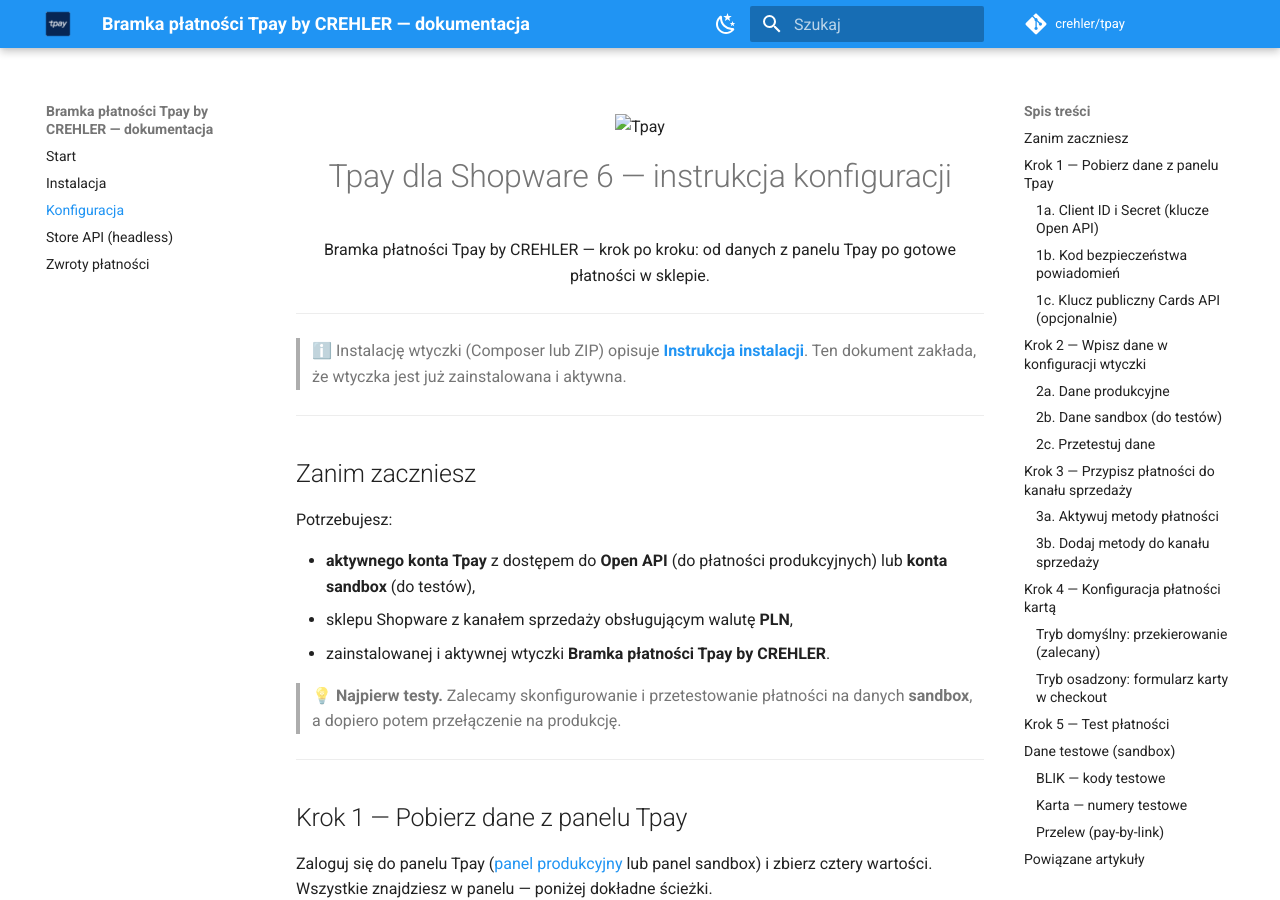
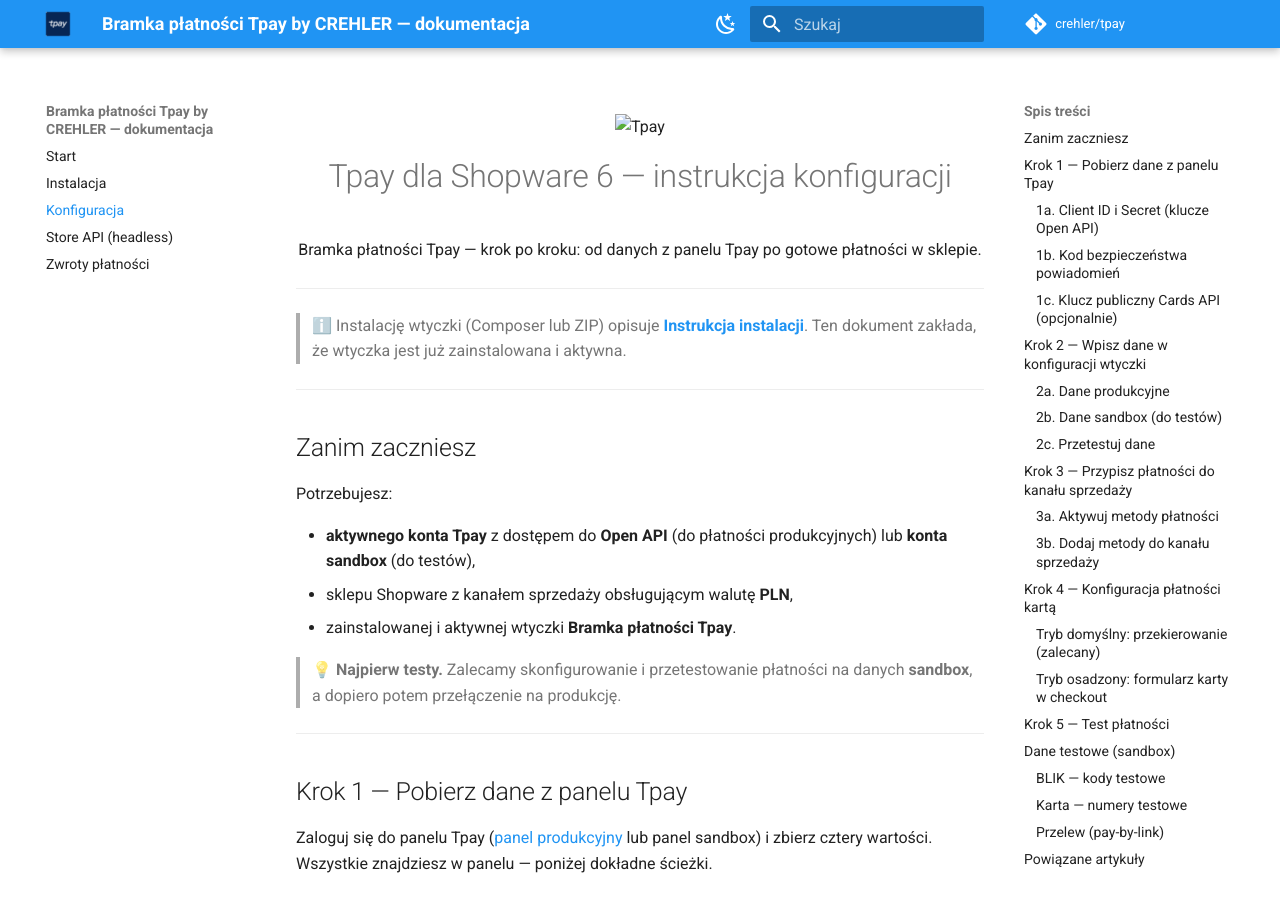
Before and after one commit to crehler/tpay, an MkDocs documentation site: the page built from docs/konfiguracja.md, in a window 1280 px wide and 900 px high. Built offline with MkDocs 1.6.1 and Material for MkDocs 9.7.7, drawn with Linux system fonts in a browser that asks for light colours; comment, search, counter and statistics services are not loaded; some of the changed text lies outside the part shown.

Commit message:
Release 6.2.2
Assisted-by: CREON

X-Mirror-Snapshot: 1

```diff
--- a/docs/konfiguracja.md
+++ b/docs/konfiguracja.md
@@ -4,7 +4,7 @@
 
 <h1 align="center">Tpay dla Shopware 6 — instrukcja konfiguracji</h1>
 
-<p align="center">Bramka płatności Tpay by CREHLER — krok po kroku: od danych z panelu Tpay po gotowe płatności w sklepie.</p>
+<p align="center">Bramka płatności Tpay — krok po kroku: od danych z panelu Tpay po gotowe płatności w sklepie.</p>
 
 ---
 
@@ -18,7 +18,7 @@ Potrzebujesz:
 
 - **aktywnego konta Tpay** z dostępem do **Open API** (do płatności produkcyjnych) lub **konta sandbox** (do testów),
 - sklepu Shopware z kanałem sprzedaży obsługującym walutę **PLN**,
-- zainstalowanej i aktywnej wtyczki **Bramka płatności Tpay by CREHLER**.
+- zainstalowanej i aktywnej wtyczki **Bramka płatności Tpay**.
 
 > 💡 **Najpierw testy.** Zalecamy skonfigurowanie i przetestowanie płatności na danych **sandbox**, a dopiero potem przełączenie na produkcję.
 
@@ -54,9 +54,9 @@ Potrzebny **tylko**, jeśli zamierzasz osadzić formularz karty w checkout (patr
 
 ## Krok 2 — Wpisz dane w konfiguracji wtyczki
 
-W panelu Shopware przejdź do **Rozszerzenia → Moje rozszerzenia**, znajdź **Bramka płatności Tpay by CREHLER** (musi być włączona — przełącznik po lewej) i kliknij **„Skonfiguruj"**.
+W panelu Shopware przejdź do **Rozszerzenia → Moje rozszerzenia**, znajdź **Bramka płatności Tpay** (musi być włączona — przełącznik po lewej) i kliknij **„Skonfiguruj"**.
 
-![Shopware: Rozszerzenia → Moje rozszerzenia — wtyczka Bramka płatności Tpay by CREHLER i przycisk „Skonfiguruj"](images/04-sw-extension-configure.png)
+![Shopware: Rozszerzenia → Moje rozszerzenia — wtyczka Bramka płatności Tpay i przycisk „Skonfiguruj"](images/04-sw-extension-configure.png)
 
 ### 2a. Dane produkcyjne
 
@@ -99,7 +99,7 @@ Aby metody Tpay (BLIK, karta, przelew) były widoczne w checkout, muszą być **
 
 ### 3a. Aktywuj metody płatności
 
-**Ustawienia → Metody płatności** — upewnij się, że metody Tpay są aktywne (przełącznik **„Aktywny"**). Wtyczka dodaje trzy: **Karta**, **BLIK** i **Przelew online** — każda opisana „… Bramka płatności Tpay by CREHLER".
+**Ustawienia → Metody płatności** — upewnij się, że metody Tpay są aktywne (przełącznik **„Aktywny"**). Wtyczka dodaje trzy: **Karta**, **BLIK** i **Przelew online** — każda z dopiskiem „… Obsługiwane przez Tpay".
 
 ![Shopware: Ustawienia → Metody płatności — Karta, BLIK i Przelew online (Tpay) z włączonym przełącznikiem „Aktywny"](images/08-sw-payment-methods.png)
 
@@ -227,4 +227,4 @@ W sandboxie wybierasz bank tak jak na produkcji. Płatność porzucona pozostaje
 
 Masz pytanie lub problem z konfiguracją? Napisz do nas: **[support@crehler.com](mailto:support@crehler.com)**
 
-<p align="center"><sub>Bramka płatności <strong>Tpay by CREHLER</strong> · <a href="https://crehler.com/">crehler.com</a></sub></p>
+<p align="center"><sub>Bramka płatności <strong>Tpay</strong> · <a href="https://crehler.com/">crehler.com</a></sub></p>
```
Also changed, not shown: README.md (+3 -22 lines), composer.json (+4 -4 lines), docs/index.md (+2 -2 lines), docs/instalacja.md (+5 -5 lines), docs/store-api.md (+1 -1 lines), docs/zwroty.md (+1 -1 lines).
